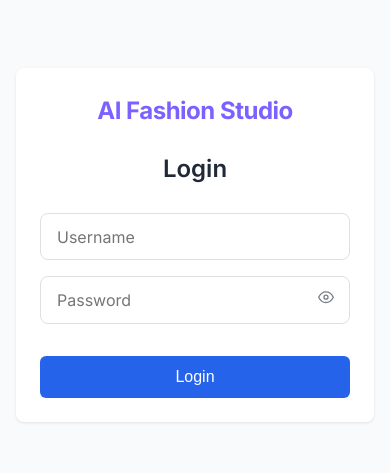
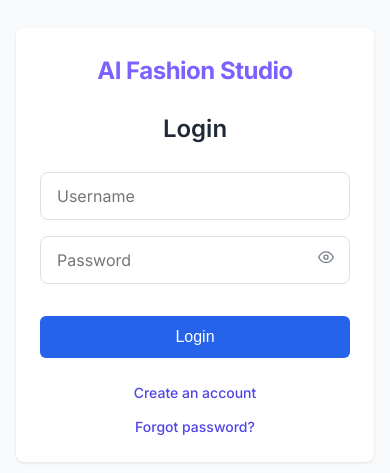
Before and after one commit to KanakamSasikalyan/react-frontend, a React (Create React App) app: page /login in a window 390 px wide. Shown: the part 177-650 px from the top of the page. Built offline with nearby package versions, Linux system fonts and the light colour scheme.

Commit message:
workig on signup func

```diff
--- a/src/components/Login/Login.css
+++ b/src/components/Login/Login.css
@@ -9,6 +9,7 @@
   --border-color: #d1d5db;
   --bg-color: #f9fafb;
   --brand-color: #7B61FF;
+  --link-color: #4f46e5;
 }
 
 .login-container {
@@ -119,6 +120,25 @@ button[type="submit"]:disabled {
   text-align: center;
 }
 
+.auth-links {
+  display: flex;
+  justify-content: space-between;
+  margin-top: 1.5rem;
+  font-size: 0.875rem;
+}
+
+.auth-links a {
+  color: var(--link-color);
+  text-decoration: none;
+  font-weight: 500;
+  transition: color 0.2s;
+}
+
+.auth-links a:hover {
+  text-decoration: underline;
+  color: var(--primary-hover);
+}
+
 /* Responsive adjustments */
 @media (max-width: 480px) {
   .login-form {
@@ -129,4 +149,10 @@ button[type="submit"]:disabled {
   .brand-title {
     font-size: 1.5rem;
   }
+
+  .auth-links {
+    flex-direction: column;
+    gap: 0.75rem;
+    align-items: center;
+  }
 }
--- a/src/components/Login/Login.jsx
+++ b/src/components/Login/Login.jsx
@@ -92,6 +92,15 @@ const Login = () => {
         <button type="submit" disabled={isLoading}>
           {isLoading ? 'Logging in...' : 'Login'}
         </button>
+
+        <div className="auth-links">
+          <a href="#" onClick={(e) => { e.preventDefault(); navigate('/signup'); }}>
+            Create an account
+          </a>
+          <a href="#" onClick={(e) => { e.preventDefault(); navigate('/forgot-password'); }}>
+            Forgot password?
+          </a>
+        </div>
       </form>
     </div>
   );
--- a/src/components/Signup/Signup.jsx
+++ b/src/components/Signup/Signup.jsx
@@ -19,8 +19,10 @@ const Signup = () => {
       });
 
       if (response.ok) {
-        alert('Signup successful! Please login.');
-        navigate('/login');
+        alert('Signup or account creation successful');
+        setTimeout(() => {
+          navigate('/login');
+        }, 500); // 500ms delay before redirect
       } else {
         const errorData = await response.json();
         alert(`Signup failed: ${errorData.message}`);
```
